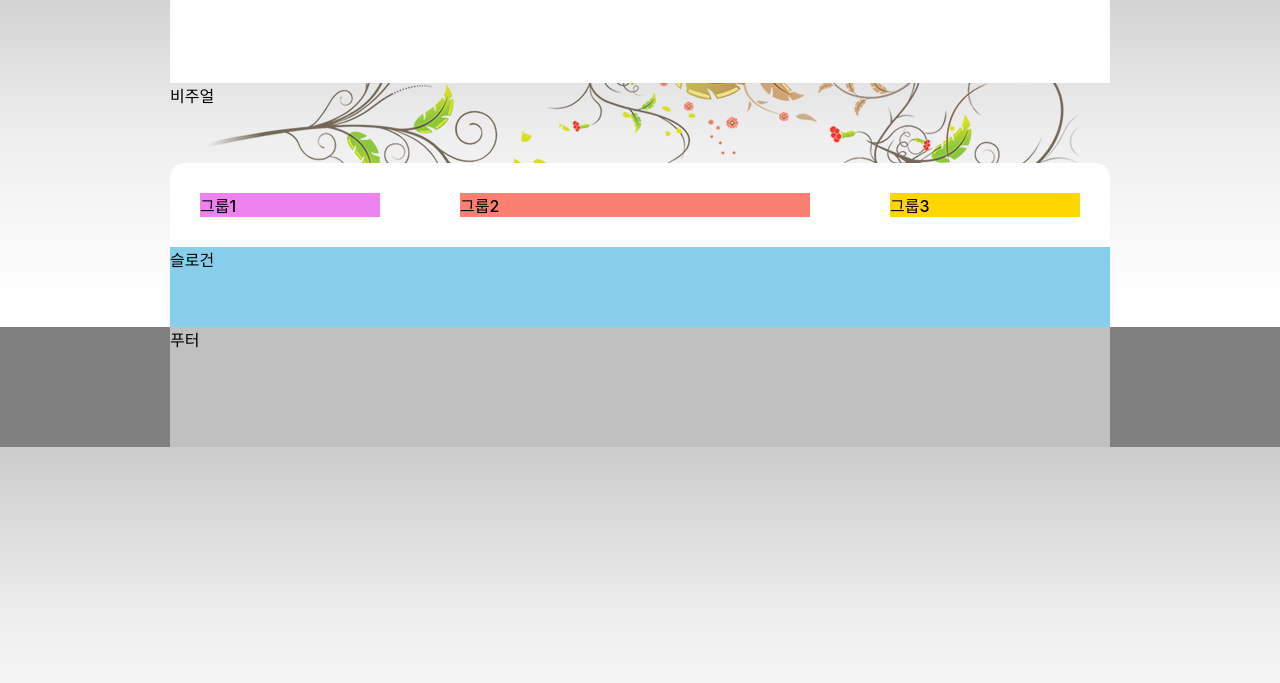
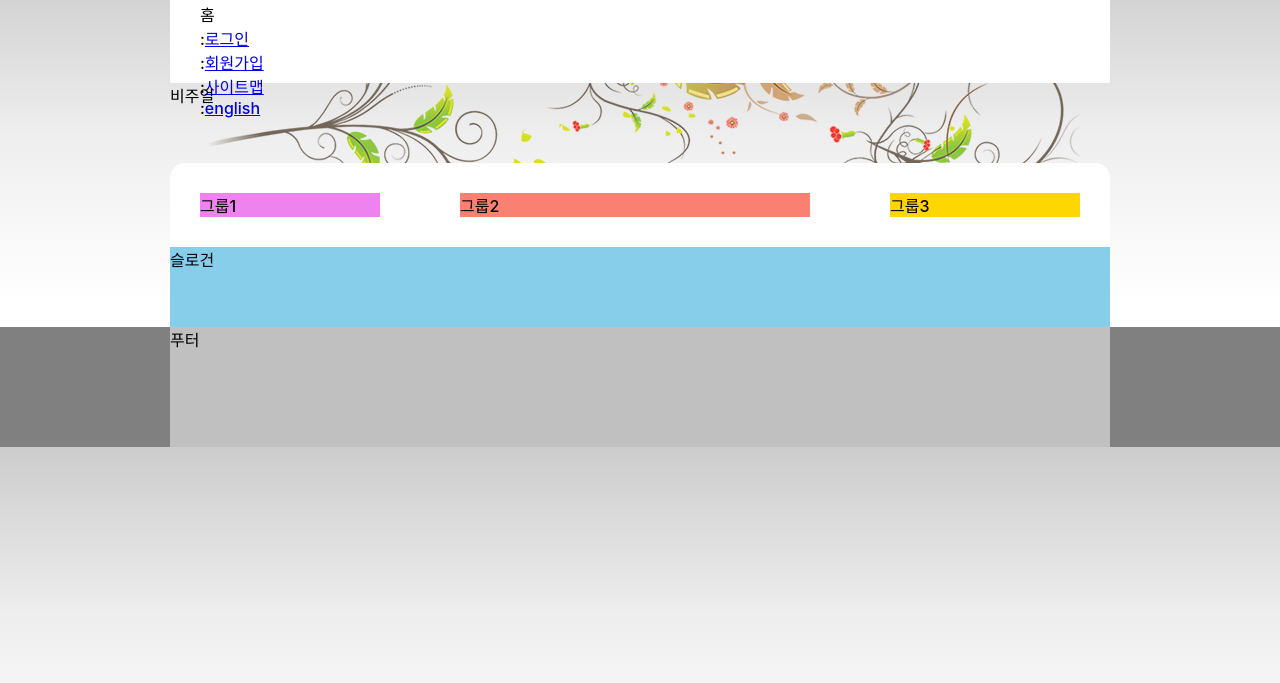
Before and after one commit to chaehaeun/Like-Lion-HTML5, a plain HTML site: page index.html in a window 1280 px wide. Shown: the part 37-720 px from the top of the page. Drawn offline with Linux system fonts and the light colour scheme; a web font is replaced by a local one.

Commit message:
텍스트 링크 모음 마크업

```diff
--- a/index.html
+++ b/index.html
@@ -11,10 +11,30 @@
     <header class="header">
       <h1>
         <a href="./index-complete.html">
-          <img src="./assets/logo.png" alt="logo" />
+          <img src="./assets/logo.png" alt="web cafe logo" />
         </a>
       </h1>
+      <ul class="member">
+        <li><a href="/"></a>홈</li>
+        <li>
+          <span class="divider" aria-hidden="true">:</span
+          ><a href="/">로그인</a>
+        </li>
+        <li>
+          <span class="divider" aria-hidden="true">:</span
+          ><a href="/">회원가입</a>
+        </li>
+        <li>
+          <span class="divider" aria-hidden="true">:</span
+          ><a href="/">사이트맵</a>
+        </li>
+        <li>
+          <span class="divider" aria-hidden="true">:</span
+          ><a href="/">english</a>
+        </li>
+      </ul>
     </header>
+
     <div class="visual">비주얼</div>
     <main class="main">
       <div class="group group1">그룹1</div>
```
